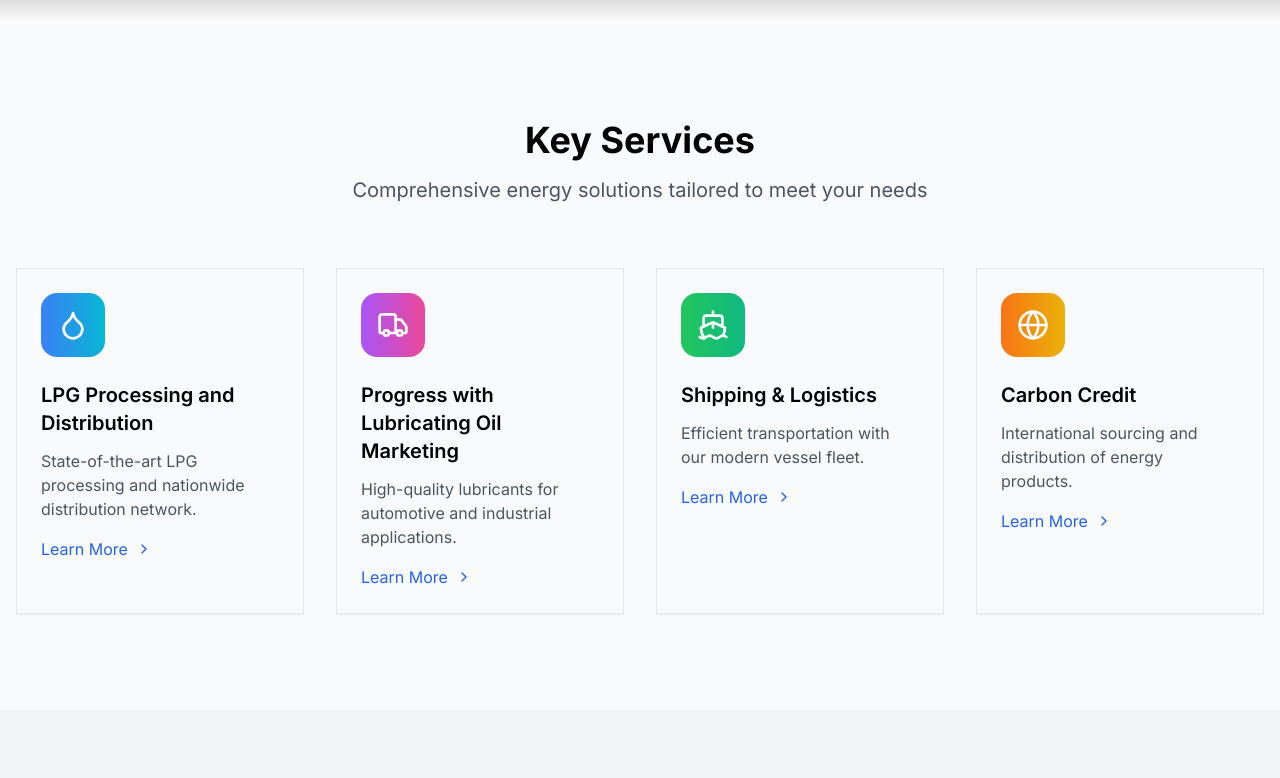
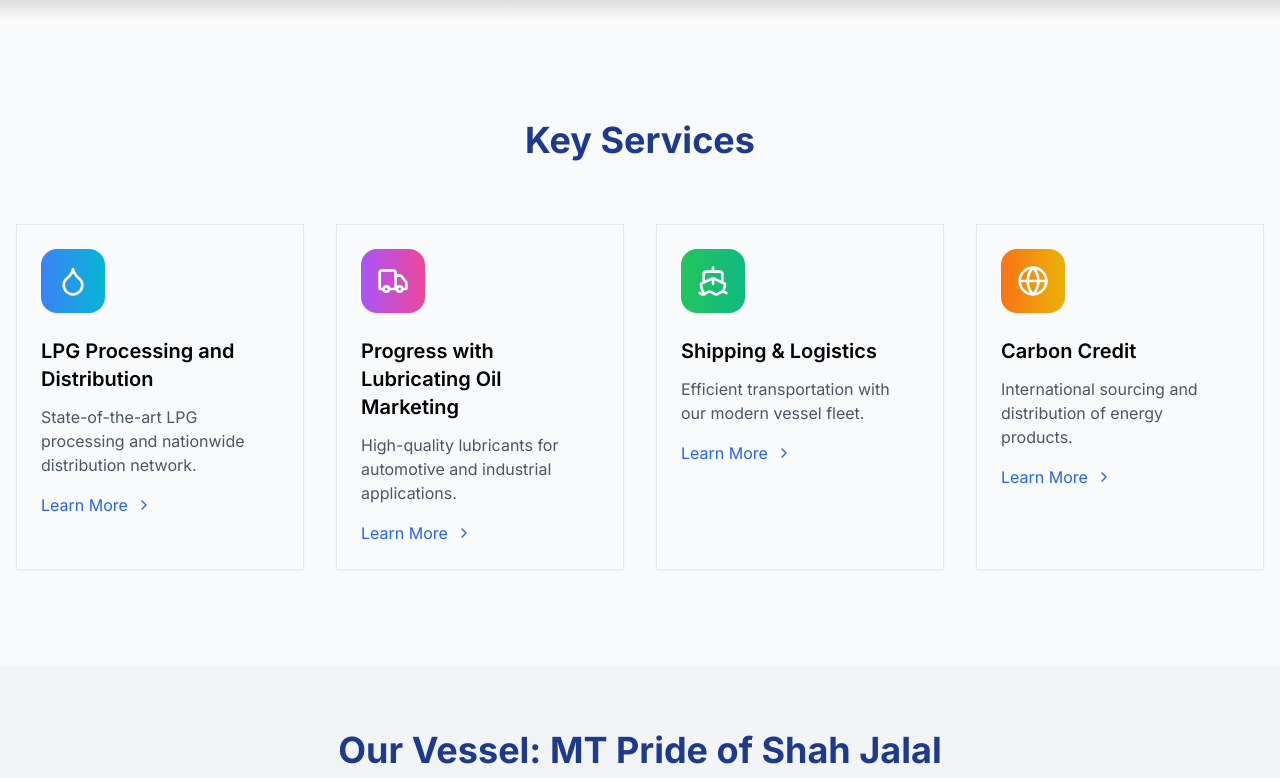
Before and after one commit to Ashik-Ahmed/coastal_gas_website, a Next.js app: page / in a window 1280 px wide. Shown: the part 840-1618 px from the top of the page. Built offline with nearby package versions, Linux system fonts and the light colour scheme; grey boxes are pictures that could not be loaded.

Commit message:
landing page section titles modified

```diff
--- a/src/app/components/OurShip.jsx
+++ b/src/app/components/OurShip.jsx
@@ -8,7 +8,7 @@ export default function OurShip() {
     return (
         <section id="ship" className="py-16 bg-gray-100">
             <div className="container mx-auto px-4">
-                <h2 className="text-3xl font-bold text-center mb-8">Our Vessel: MT Pride of Shah Jalal</h2>
+                <h2 className="text-blue-900 text-4xl font-bold text-center mb-8">Our Vessel: MT Pride of Shah Jalal</h2>
                 <div className="grid md:grid-cols-2 gap-8 items-center">
                     <div className="grid grid-cols-2 gap-4">
                         <Image
--- a/src/app/components/Services.jsx
+++ b/src/app/components/Services.jsx
@@ -47,10 +47,10 @@ export default function Services() {
                     transition={{ duration: 0.6 }}
                     className="text-center mb-16"
                 >
-                    <h2 className="text-4xl font-bold mb-4">Key Services</h2>
-                    <p className="text-xl text-gray-600 max-w-2xl mx-auto">
+                    <h2 className="text-blue-900 text-4xl font-bold mb-4">Key Services</h2>
+                    {/* <p className="text-xl text-gray-600 max-w-2xl mx-auto">
                         Comprehensive energy solutions tailored to meet your needs
-                    </p>
+                    </p> */}
                 </motion.div>
 
                 <div className="grid md:grid-cols-2 lg:grid-cols-4 gap-8">
```
